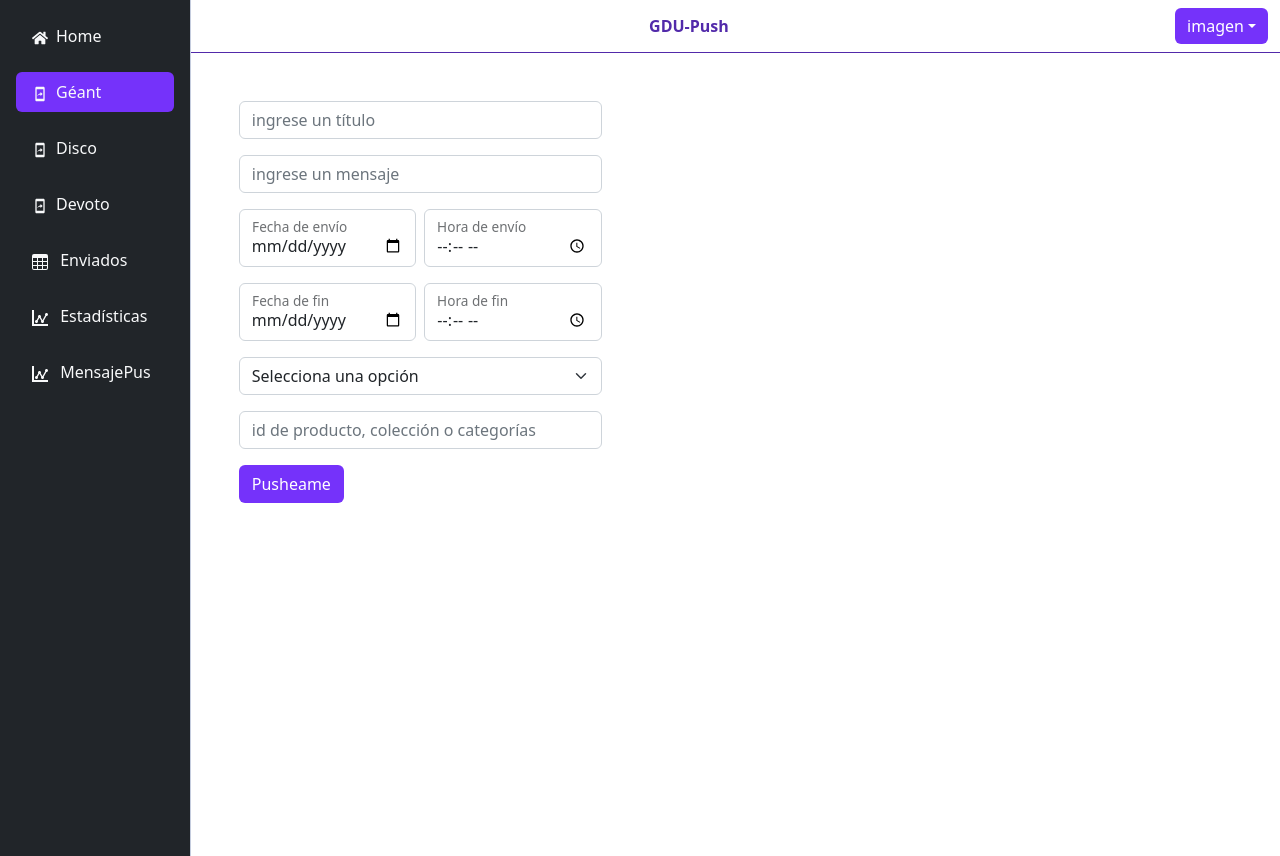
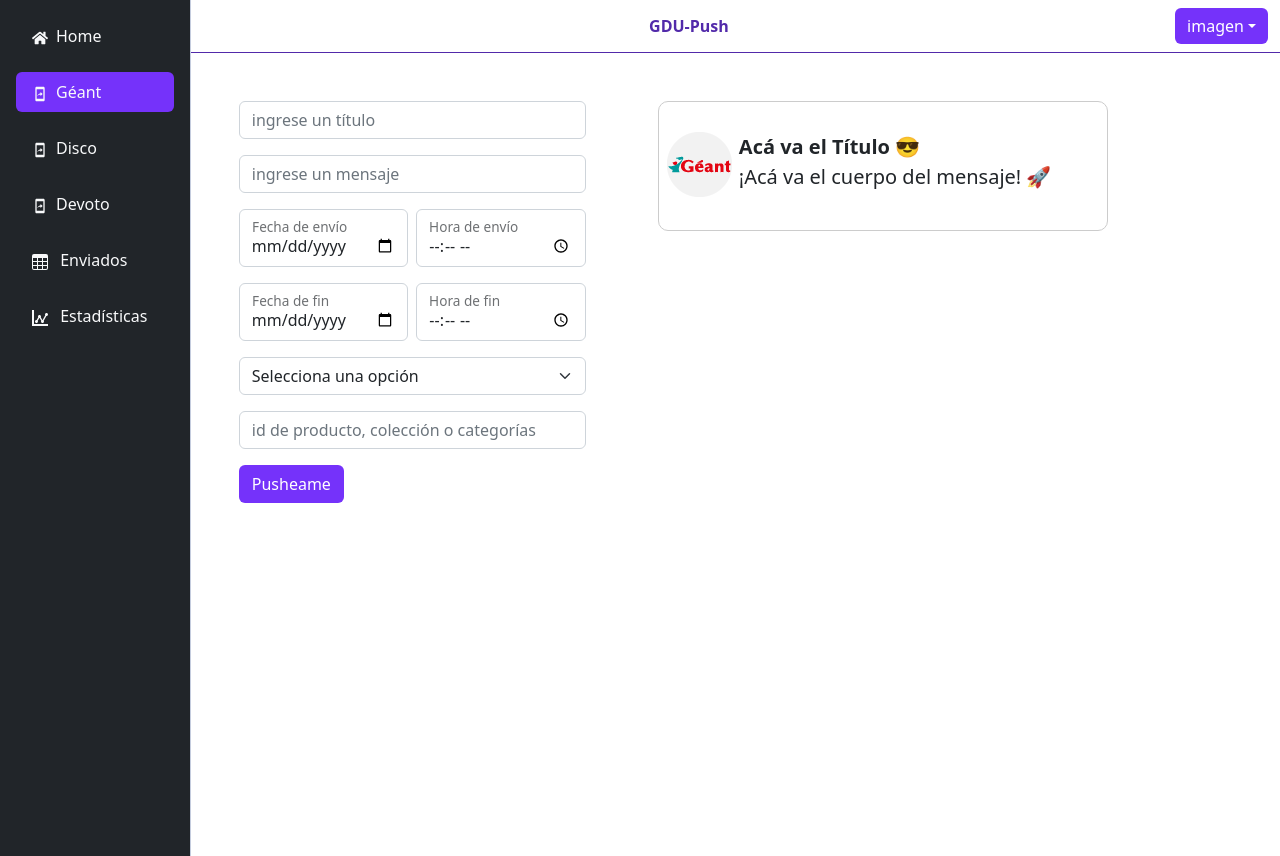
Before and after one commit to danielCarlosRodriguez/gdu-push, a React (Create React App) app: page /geant in a window 1280 px wide. Built offline with nearby package versions, Linux system fonts and the light colour scheme.

Commit message:
display en Géant

```diff
--- a/src/App.scss
+++ b/src/App.scss
@@ -76,14 +76,13 @@
 }
 
 .contenedor-push {
-  position: absolute;
   top: 150px;
   left: 50%;
-  transform: translate(-50%, -50%);
   background-color: white;
   width: 450px;
   height: 130px;
   border-radius: 10px;
+  border: 0.5px solid #ccc;
 }
 
 .push-logo {
--- a/src/components/Routes/Geant/Geant.js
+++ b/src/components/Routes/Geant/Geant.js
@@ -1,8 +1,12 @@
 import React, { useState } from "react";
 import { Input } from "../../Input";
+import logoGeant from "../../../img/logos-geant-push.png";
 
 
 export const Geant = () => {
+  const [titulo, setTítulo] = useState("Acá va el Título 😎");
+  const [cuerpo, setCuerpo] = useState("¡Acá va el cuerpo del mensaje! 🚀");
+
   const [title, setTitle] = useState("");
   const [body, setBody] = useState("");
   const [fechaDeEnvio, setFechaDeEnvio] = useState("");
@@ -27,9 +31,11 @@
   function handleChange(name, value) {
     if (name === "title") {
       setTitle(value);
+      setTítulo(value)
     }
     if (name === "body") {
       setBody(value);
+      setCuerpo(value)
     }
     if (name === "fechaDeEnvio") {
       setFechaDeEnvio(value);
@@ -100,7 +106,8 @@
   }
 
   return (
-    <div className="col-4 ms-5 mt-5">
+    <div className="row">
+      <div className="col-4 mx-5 mt-5">
         <Input
           attribute={{
             id: "title",
@@ -131,7 +138,7 @@
                 onChange={(e) => handleChange(e.target.name, e.target.value)}
               />
 
-            <label >Fecha de envío</label>
+              <label>Fecha de envío</label>
             </div>
           </div>
           <div className="col-md">
@@ -144,7 +151,7 @@
                 onChange={(e) => handleChange(e.target.name, e.target.value)}
               />
 
-            <label >Hora de envío</label>
+              <label>Hora de envío</label>
             </div>
           </div>
         </div>
@@ -160,7 +167,7 @@
                 onChange={(e) => handleChange(e.target.name, e.target.value)}
               />
 
-            <label >Fecha de fin</label>
+              <label>Fecha de fin</label>
             </div>
           </div>
           <div className="col-md">
@@ -173,12 +180,10 @@
                 onChange={(e) => handleChange(e.target.name, e.target.value)}
               />
 
-            <label >Hora de fin</label>
+              <label>Hora de fin</label>
             </div>
           </div>
         </div>
-
-
 
         <select
           className="form-select mb-3"
@@ -212,5 +217,25 @@
 
         <div id="muestro-mensaje"></div>
       </div>
+
+
+      <div className="col-4  mt-5">
+        <div className="contenedor-push">
+          <div className="row px-2 my-auto">
+            <div className=" col-2 push-logo">
+              <img src={logoGeant} alt="logoGeant" />
+            </div>
+            <div className=" col-10  ps-2 text-start push-texto fs-5">
+              <div>
+                <strong>{titulo}</strong>
+              </div>
+              <div>{cuerpo}</div>
+            </div>
+          </div>
+        </div>
+      </div>
+
+
+    </div>
   );
 };
--- a/src/components/Sidebar.js
+++ b/src/components/Sidebar.js
@@ -73,15 +73,7 @@
             <ImStatsDots className="me-2" /> Estadísticas
           </NavLink>
         </li>
-        <li>
-          <NavLink
-            className="text-light rounded py-2 w-100 d-inline-block px-3"
-            to="/mensaje"
-            activeclassname="active"
-          >
-            <ImStatsDots className="me-2" /> MensajePus
-          </NavLink>
-        </li>
+
       </ul>
     </div>
   );
```
Also changed, not shown: src/components/Telefono/Telefono ok.js (added, +66 -0 lines), src/components/Telefono/Telefono.js (+10 -40 lines), src/img/imagengeant.jpg (added). Lines whose indentation alone changed are shown as unchanged.
